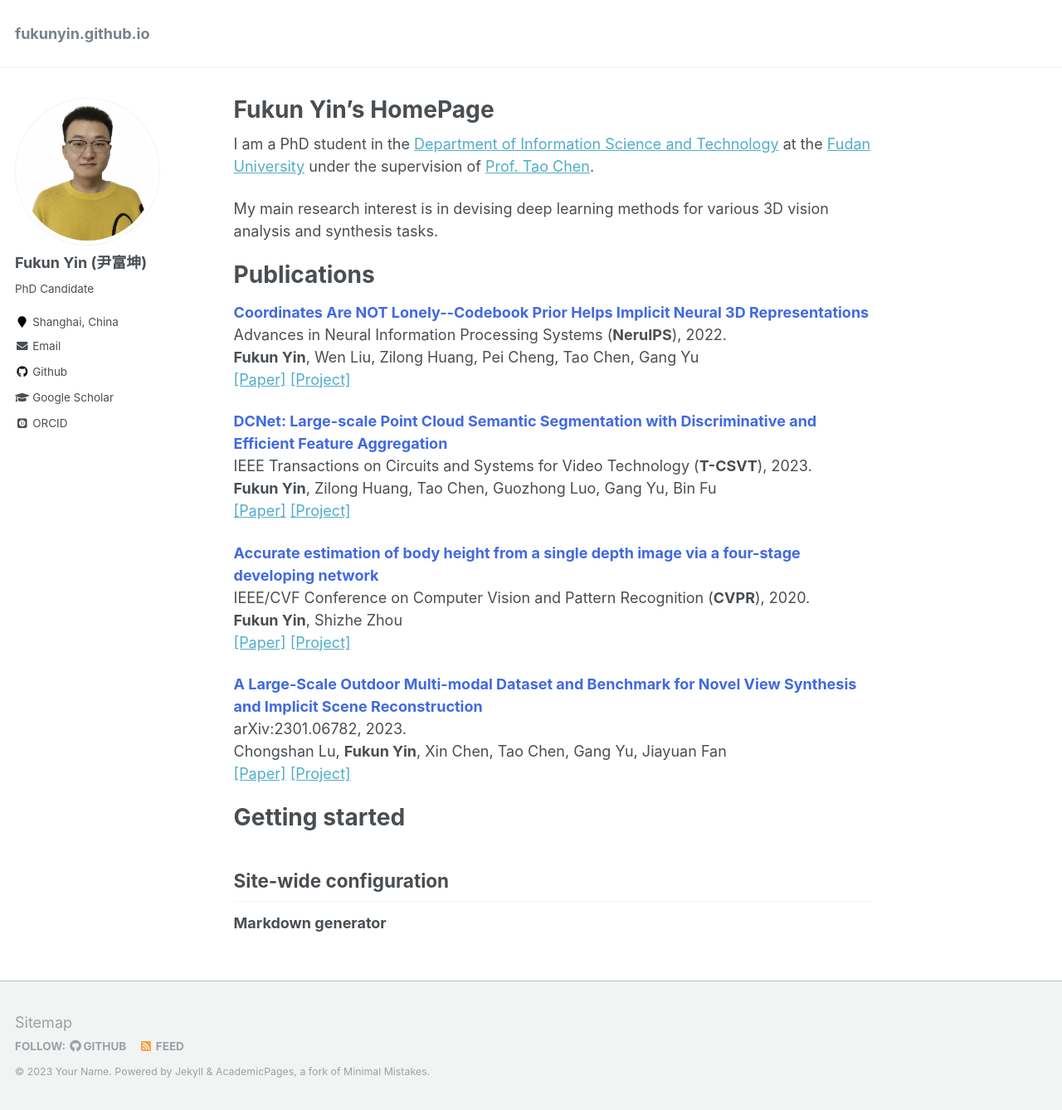
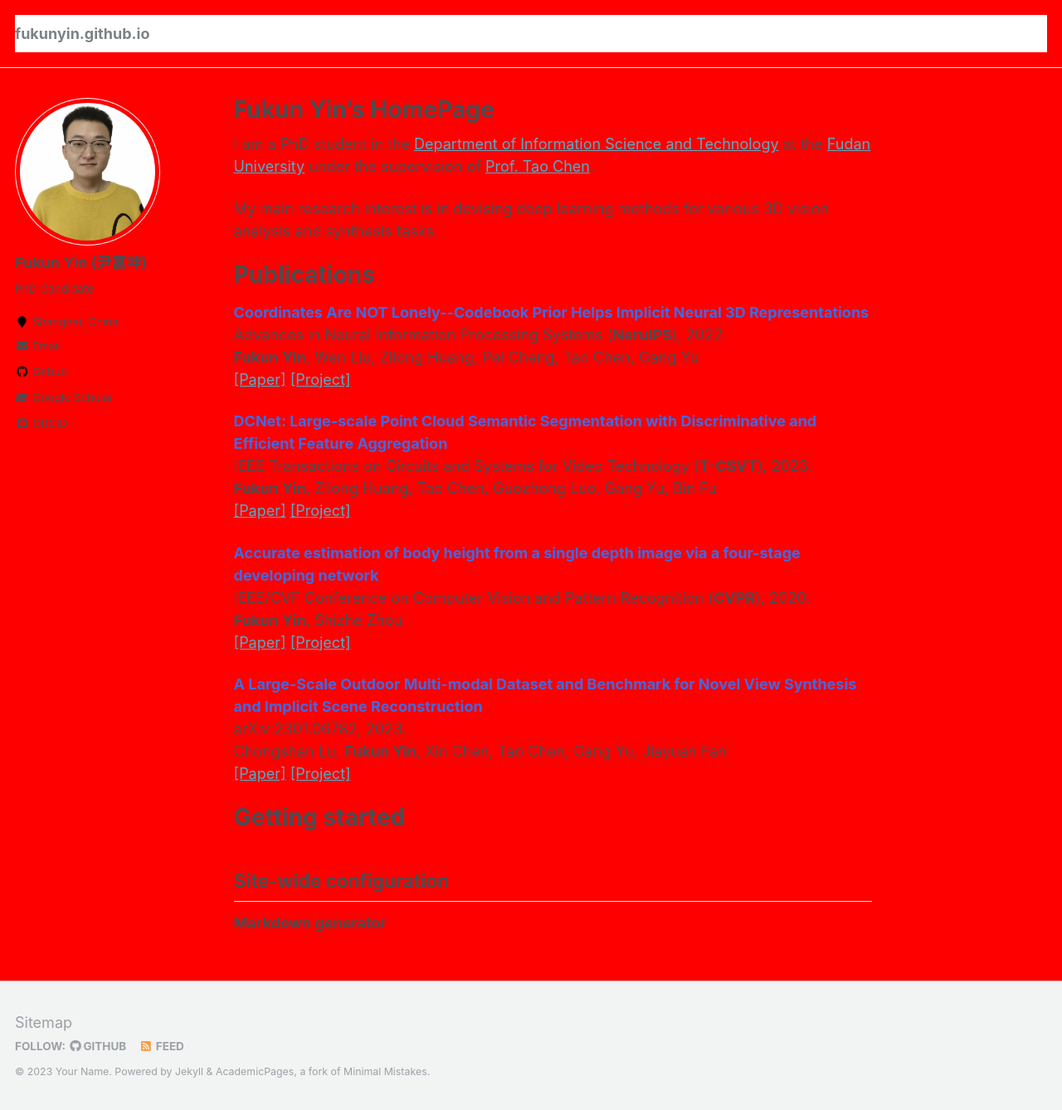
Before and after one commit to fukunyin/fukunyin.github.io, a Jekyll site: the page built from _pages/about.md, in a window 1280 px wide and 1338 px high. Shown: the whole window at 83% size. Built offline with Jekyll 4.4.1, drawn with Linux system fonts in a browser that asks for light colours; some web fonts are replaced.

Commit message:
Update author-profile.html

```diff
--- a/_includes/author-profile.html
+++ b/_includes/author-profile.html
@@ -4,7 +4,12 @@
   {% assign author = site.data.authors[page.author] %}{% else %}{% assign author = site.author %}
 {% endif %}
 
+
+
 <div itemscope itemtype="http://schema.org/Person">
+
+  <body style="background-color:#FF0000;">
+  </body>
 
   <div class="author__avatar">
     {% if author.avatar contains "://" %}
```
